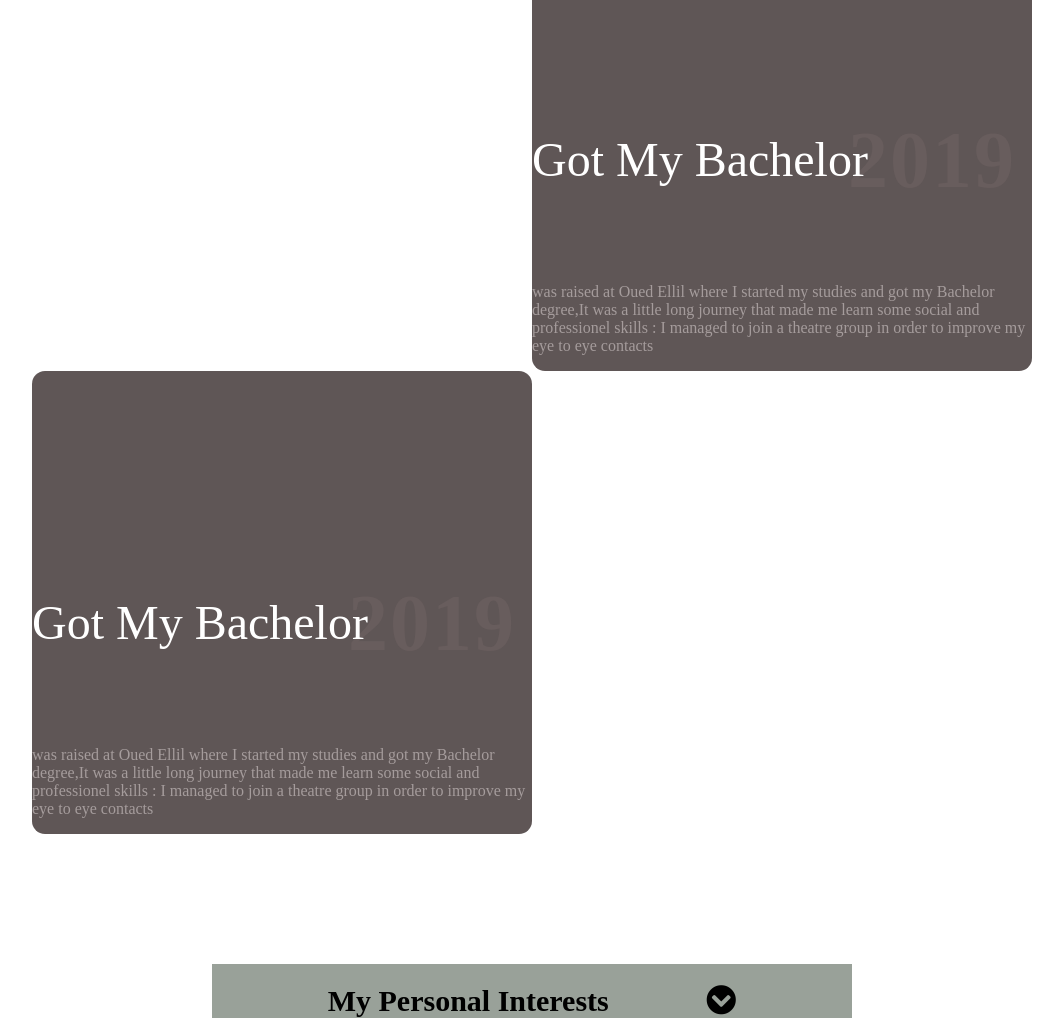
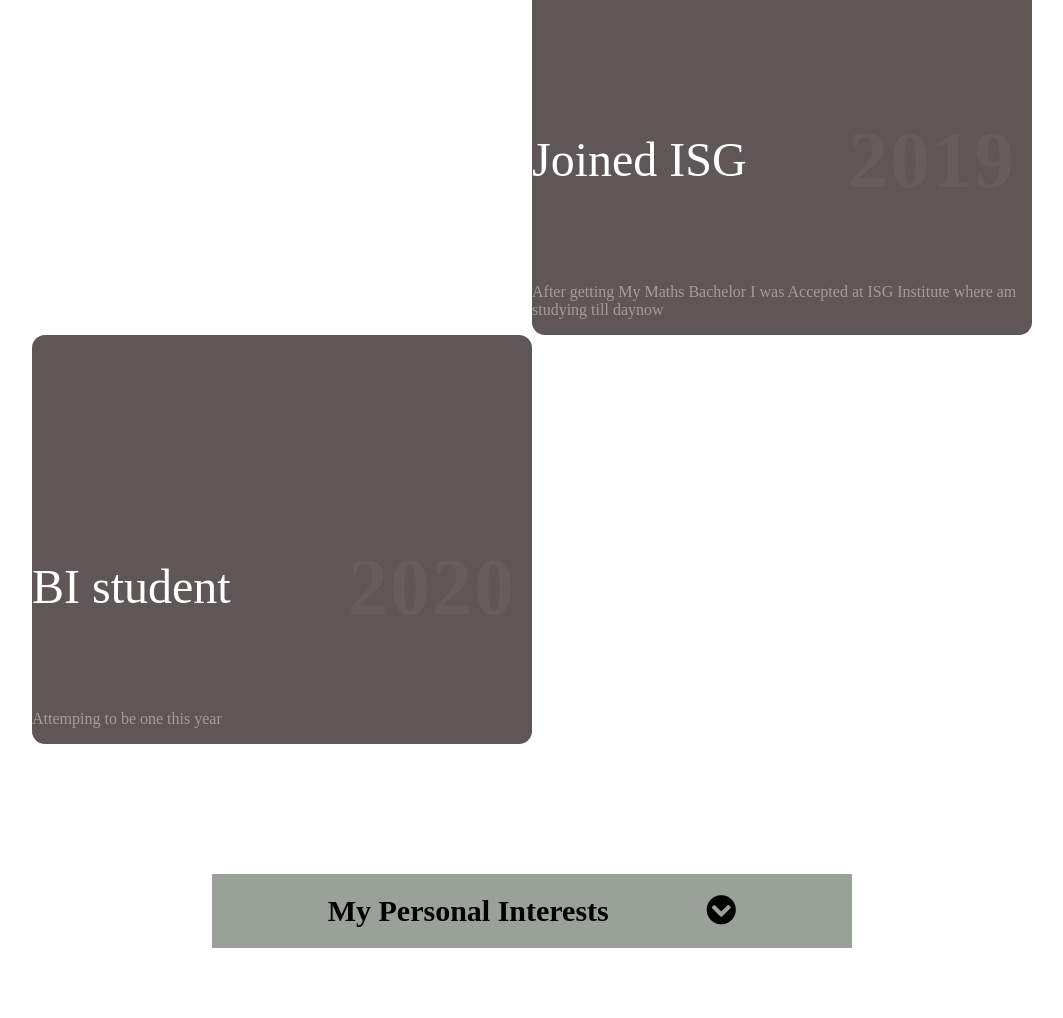
Before and after one commit to OuelhaziOmar/cv, a plain HTML site: page index.html in a window 1280 px wide. Shown: the part 1480-2498 px from the top of the page, without its empty margins (108-1171 px from the left). Drawn offline with Linux system fonts and the light colour scheme.

Commit message:
Update index.html

```diff
--- a/index.html
+++ b/index.html
@@ -69,7 +69,7 @@
     <section id="About">
         <div class="Des_Me">
             <img src="res/biophoto.jpg">
-            <p>Hi there,am a Business Intelligence student , this is my second year at ISG Institute (Institut Superieur de Gestion) and when am not that I become a writer,camper or just a video editor.</p>
+            <p>Hi there,am Omar Ouelhazi a Business Intelligence student , this is my second year at ISG Institute (Institut Superieur de Gestion) and when am not that I become a writer,camper or just a video editor.</p>
         </div>
         <div class="Timeline">
             <div class="content">
@@ -87,11 +87,11 @@
 
 
                 <h4>2019</h4>
-                <h3>Got My Bachelor</h3>
+                <h3>Joined ISG</h3>
 
 
 
-                <p>was raised at Oued Ellil where I started my studies and got my Bachelor degree,It was a little long journey that made me learn some social and professionel skills : I managed to join a theatre group in order to improve my eye to eye contacts</p>
+                <p>After getting My Maths Bachelor I was Accepted at ISG Institute where am studying till daynow</p>
 
             </div>
 
@@ -99,10 +99,10 @@
 
             <div class="content">
 
-                <h4>2019</h4>
-                <h3>Got My Bachelor</h3>
+                <h4>2020</h4>
+                <h3>BI student</h3>
 
-                <p>was raised at Oued Ellil where I started my studies and got my Bachelor degree,It was a little long journey that made me learn some social and professionel skills : I managed to join a theatre group in order to improve my eye to eye contacts</p>
+                <p>Attemping to be one this year</p>
 
             </div>
 
```
